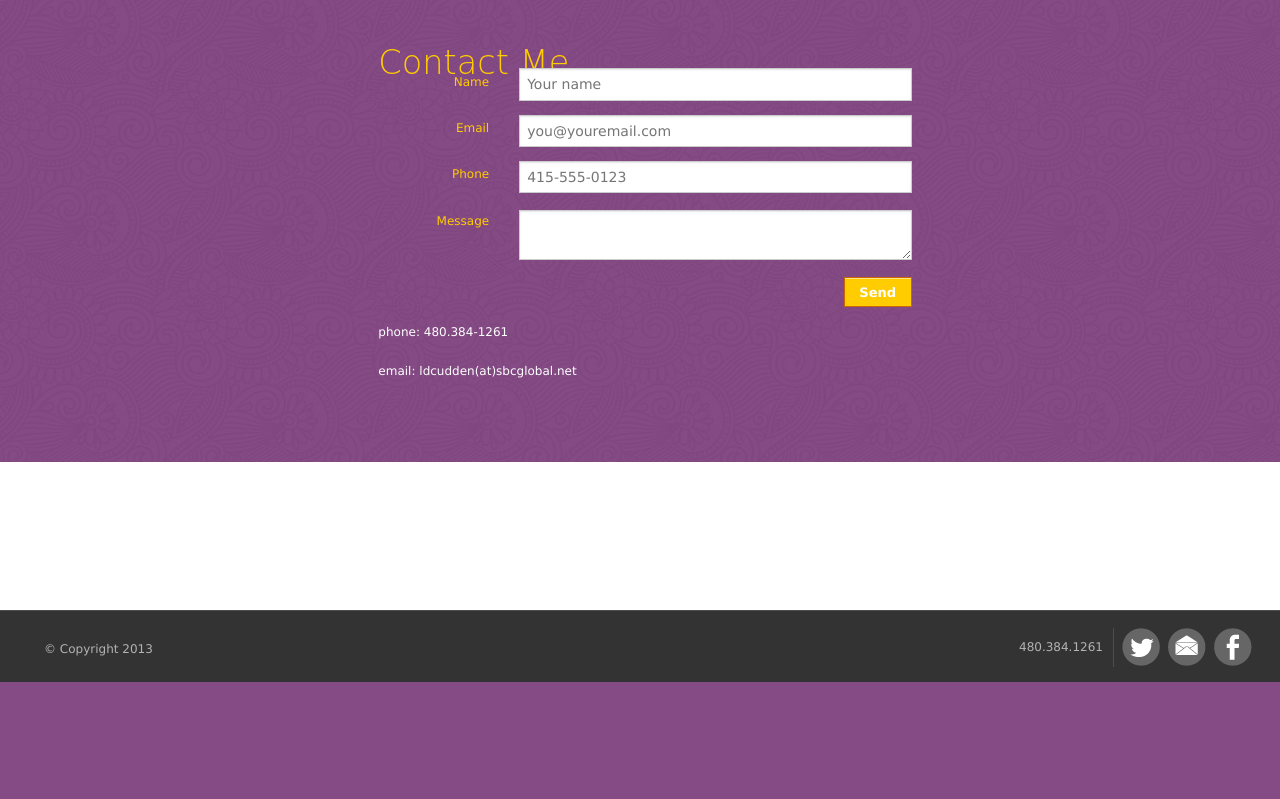
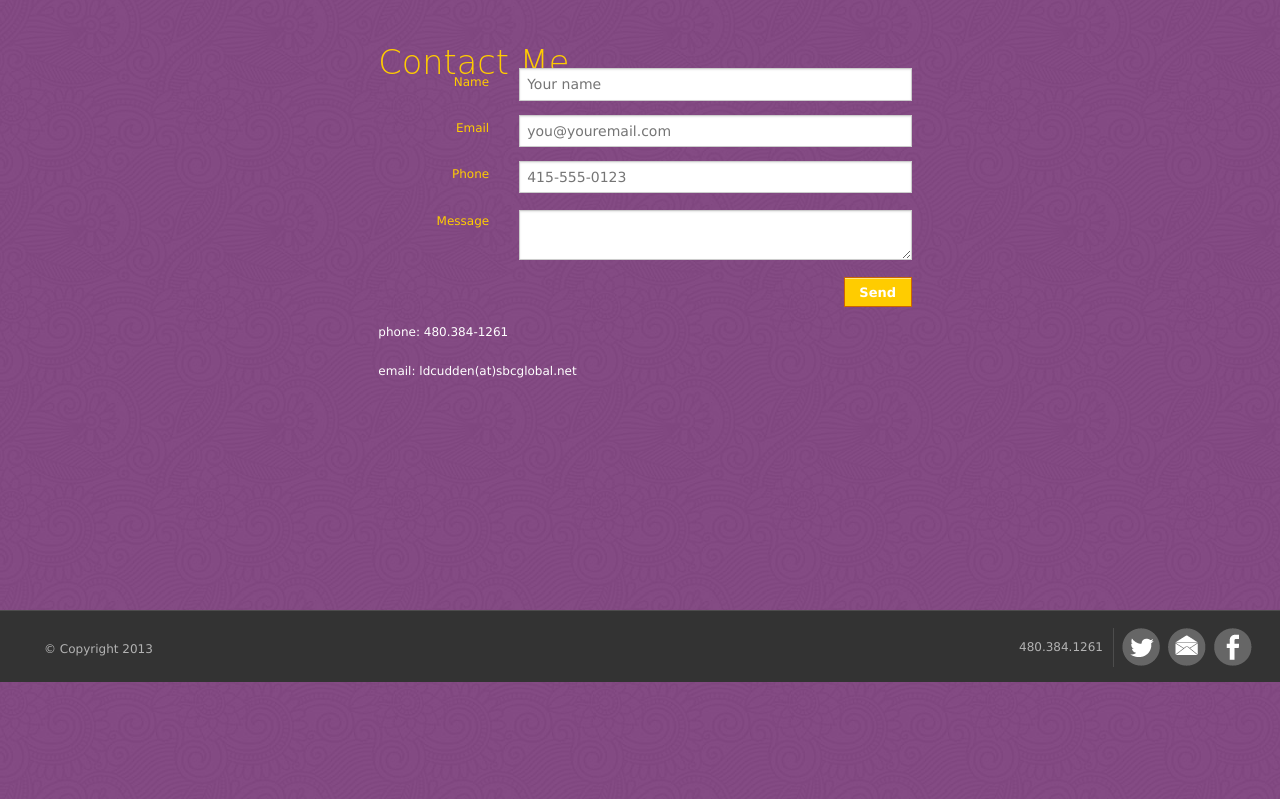
Before and after one commit to ldcudden/ldcudden.github.io, a PHP site: page /contact.html in a window 1280 px wide. Shown: the part 118-917 px from the top of the page. Before the commit the page ends 800 px from the top, so only its background shows below. Run offline with PHP 8.4, Linux system fonts and the light colour scheme; some libraries are stand-ins or nearby versions; some web fonts are replaced.

Commit message:
fixing container height

```diff
--- a/css/style.css
+++ b/css/style.css
@@ -93,6 +93,7 @@ nav a:hover
 
 #middle {
 	background: url("../images/symphony.png");
+	height: 800px;
 	/*background: url("../images/symphony.png") no-repeat;*/
 	/*background-size: cover;*/
 }
@@ -100,6 +101,7 @@ nav a:hover
 #main {
 	background-color: rgba(82, 0, 82, .7);
 	width: 100%;
+	height: 800px;
 	margin: -5px auto 0 auto;
 }
 
```
